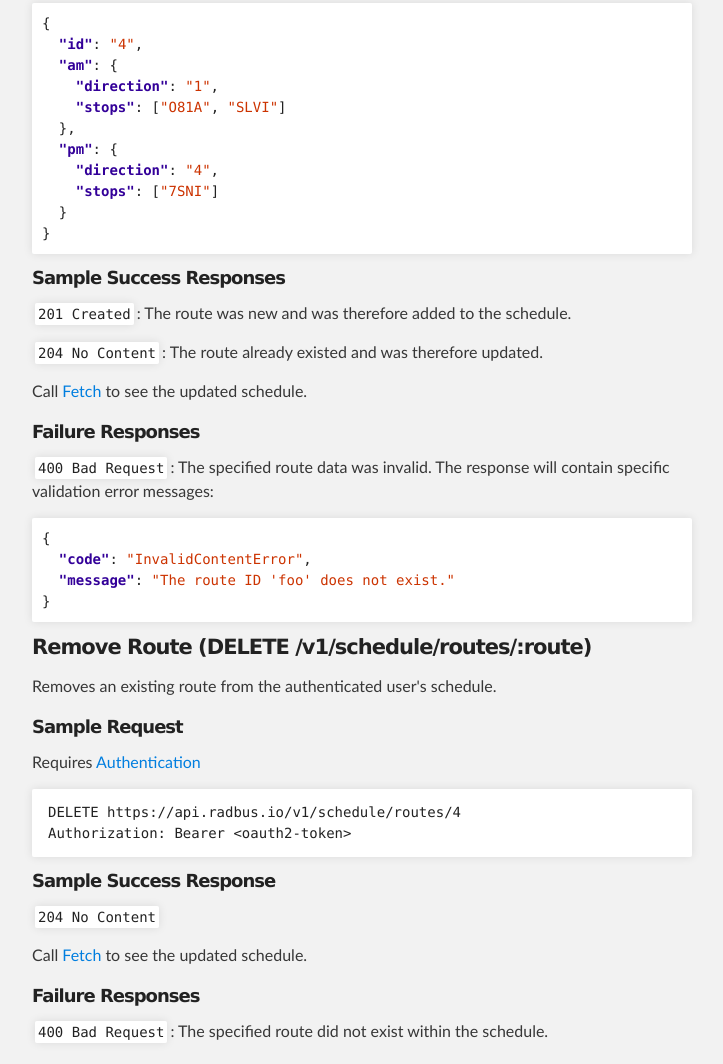
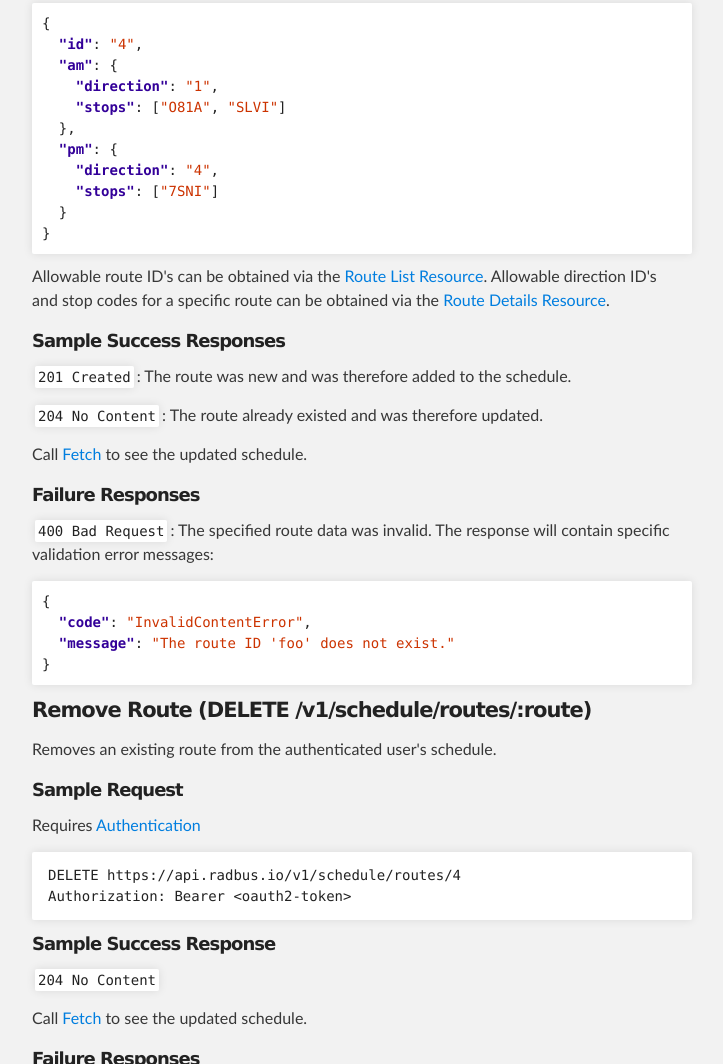
Before and after one commit to RadBus/api, a plain HTML site: page index.html in a window 1280 px wide. Shown: the part 6412-7476 px from the top of the page, without its empty margins (288-1011 px from the left). Drawn offline with Linux system fonts and the light colour scheme.

```diff
--- a/index.html
+++ b/index.html
@@ -375,6 +375,9 @@
 <span class="p">}</span>
 </pre></div>
 
+<p>Allowable route ID's can be obtained via the <a href="#route-list-resource">Route List Resource</a>.
+Allowable direction ID's and stop codes for a specific route can be obtained via the <a href="#route-details-resource">Route Details Resource</a>.</p>
+
 <h5>
 <a name="sample-success-responses" class="anchor" href="#sample-success-responses"><span class="octicon octicon-link"></span></a>Sample Success Responses</h5>
 
```
Also changed, not shown: params.json (+1 -1 lines).
